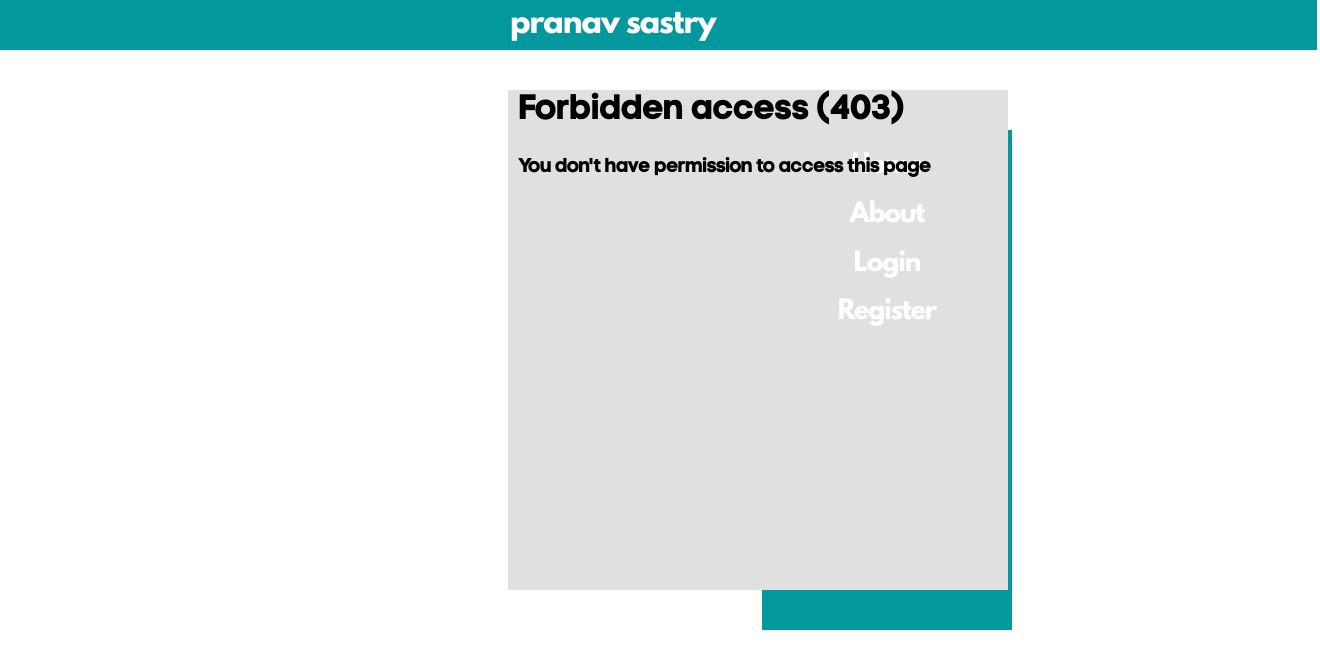
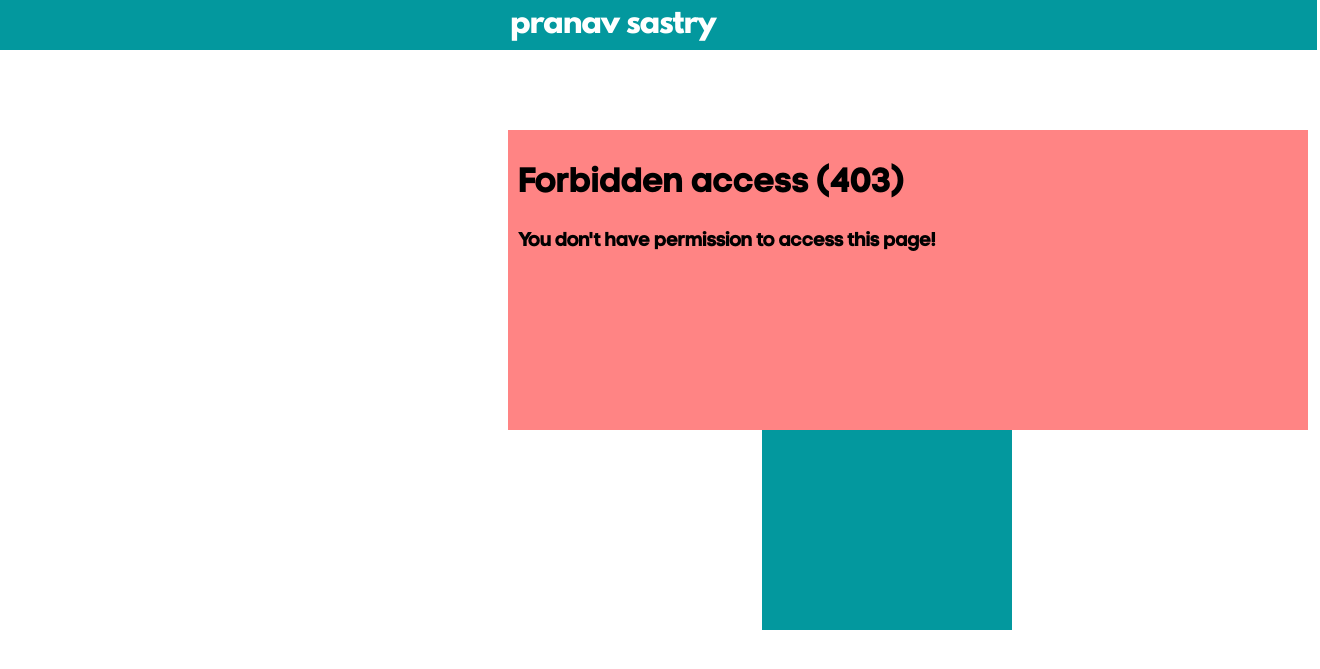
Before and after one commit to pranftw/flask_it, a Flask app: template flaskblog/templates/errors/403.html in a window 1320 px wide. Shown: the top 669 px of the page. Run offline with Flask 2, Linux system fonts and the light colour scheme; the template is opened without the code that fills it, so the values that code supplies are empty.

Commit message:
Updated 403.html

```diff
--- a/flaskblog/templates/errors/403.html
+++ b/flaskblog/templates/errors/403.html
@@ -1,8 +1,9 @@
 {% extends "layout.html" %}
 
 {% block content %}
-  <div class="post">
+  <div class="post_card" style="margin-top:90px;background-color:#ff8484">
+    <div style="height:10px;"></div>
     <h1>Forbidden access (403)</h1>
-    <h2>You don't have permission to access this page</h2>
+    <h2>You don't have permission to access this page!</h2>
   </div>
 {% endblock content %}
```
